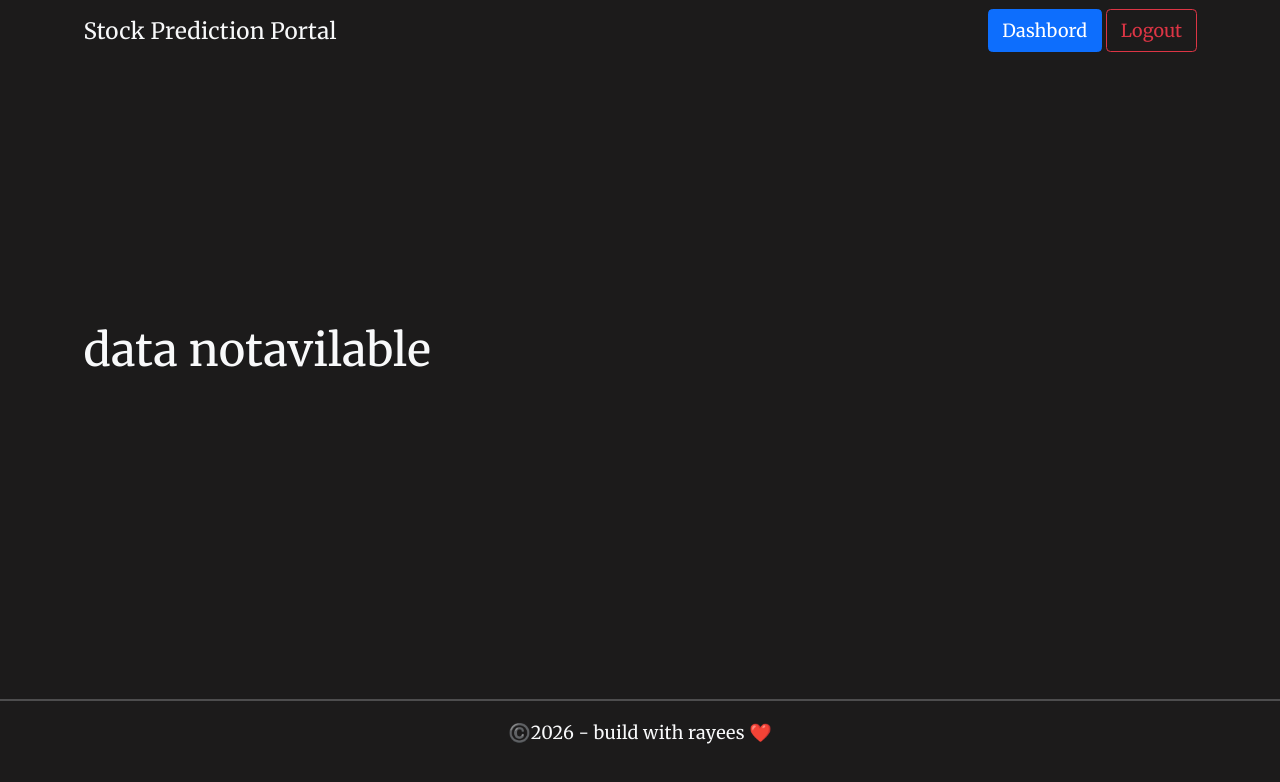
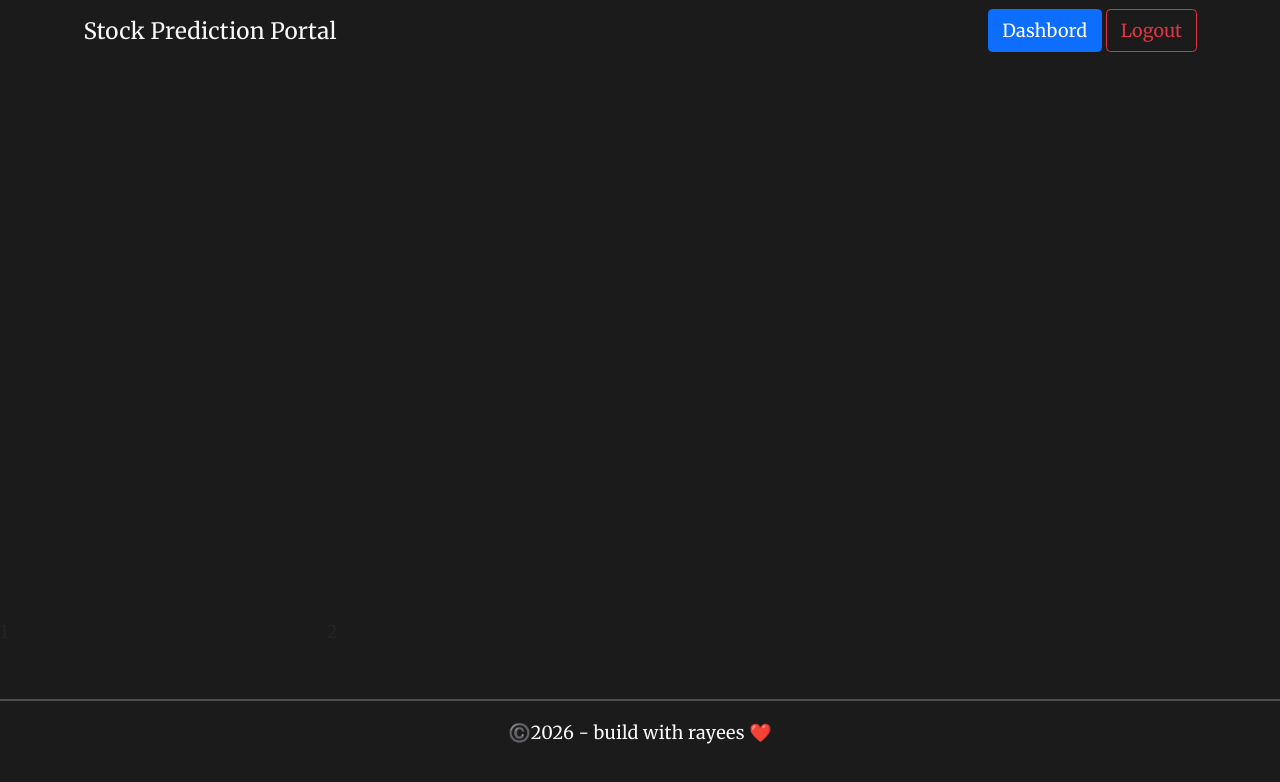
Before and after one commit to rayees004/Stock-Prediction-Portal, a React (Vite) app in the folder frontend-react/: page /dashbord in a window 1280 px wide. Shown: the top 782 px of the page. Built offline with nearby package versions, Linux system fonts and the light colour scheme; no server answers; sample sign-in values are in the browser's storage; a web font is replaced by a local one.

Commit message:
set up the README.md file

```diff
--- a/frontend-react/src/components/dashbord/DashBord.jsx
+++ b/frontend-react/src/components/dashbord/DashBord.jsx
@@ -21,12 +21,9 @@ const DashBord = () => {
     },[])
 
   return (
-    <div className='container text-light'>
-        <Chart />
-
-
-
-
+    <div className='row'>
+        <div className='col-md-3'>1</div>
+        <div className='col-md-3'>2</div>
     </div>
   )
 }
```
Also changed, not shown: 1 other file (tests, documents, lock files or other folders).
